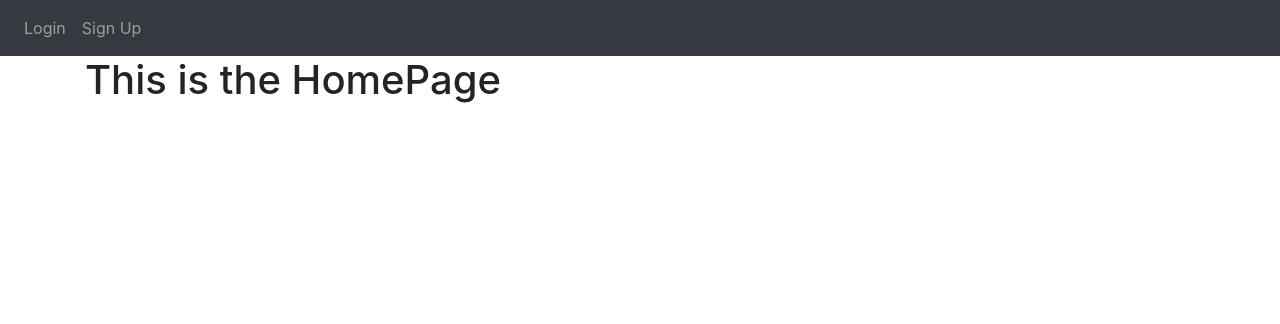
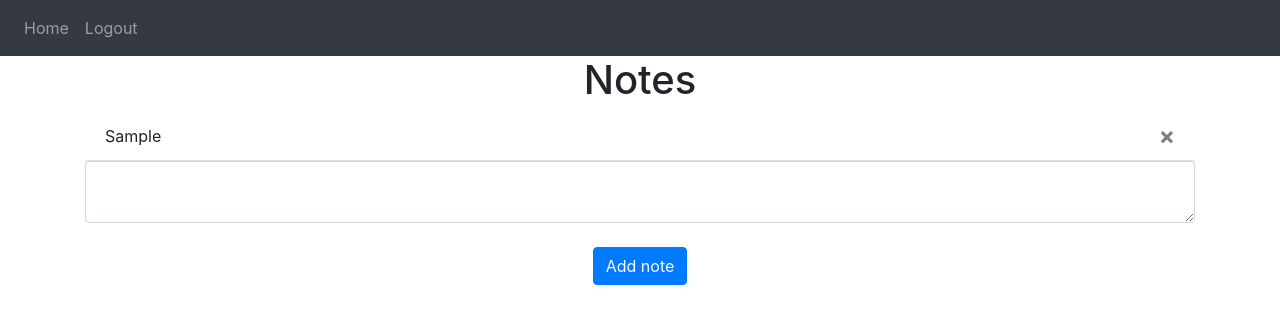
Before and after one commit to pierluigicolombo/WebAppNotes, a Flask app: template website/templates/home.html in a window 1280 px wide. Shown: the top 324 px of the page. Run offline with Flask 2, Linux system fonts and the light colour scheme; the template is opened without the code that fills it: values that come from a table or form of the project are taken from there, others are empty; tables that the repository leaves empty hold one stand-in row (values such as "Sample post"); some libraries are stand-ins or nearby versions.

Commit message:
project finished

```diff
--- a/website/__init__.py
+++ b/website/__init__.py
@@ -22,11 +22,8 @@
     app.config["SQLALCHEMY_DATABASE_URI"] = f'sqlite:///{DB_NAME}'
     db.init_app(app)
 
-
-
     from .views import views
     from .auth import auth
-
 
     app.register_blueprint(views, url_prefix='/')
     app.register_blueprint(auth, url_prefix='/')
--- a/website/static/index.js
+++ b/website/static/index.js
@@ -0,0 +1,8 @@
+function deleteNote(noteId){
+    fetch('/delete-note', {
+        method:'POST',
+        body: JSON.stringify({noteId:noteId})
+    }).then((_res) =>{
+        window.location.href='/'
+    });
+}
--- a/website/templates/home.html
+++ b/website/templates/home.html
@@ -1,3 +1,23 @@
 {% extends "base.html" %} {% block title %}Home{% endblock %}
 
-{% block content %} <h1>This is the HomePage </h1>{% endblock %}
+{% block content %}
+<h1 align="center">Notes</h1>
+<ul class="list-group list-group-flush" id="notes">
+    {% for note in user.notes %}
+    <li class="list-group-item">{{note.data}}
+        <button type="button" class="close" onClick="deleteNote({{note.id}})">
+            <span aria-hidden="true">&times;</span>
+        </button>
+    </li>
+
+    {% endfor %}
+</ul>
+
+<form method="POST">
+    <textarea name="note" id="note" class="form-control"></textarea>
+    <br \>
+    <div align="center">
+        <button type="submit" class="btn btn-primary">Add note</button>
+    </div>
+</form>
+{% endblock %}
```
Also changed, not shown: website/auth.py (+4 -3 lines), website/views.py (+33 -4 lines).
